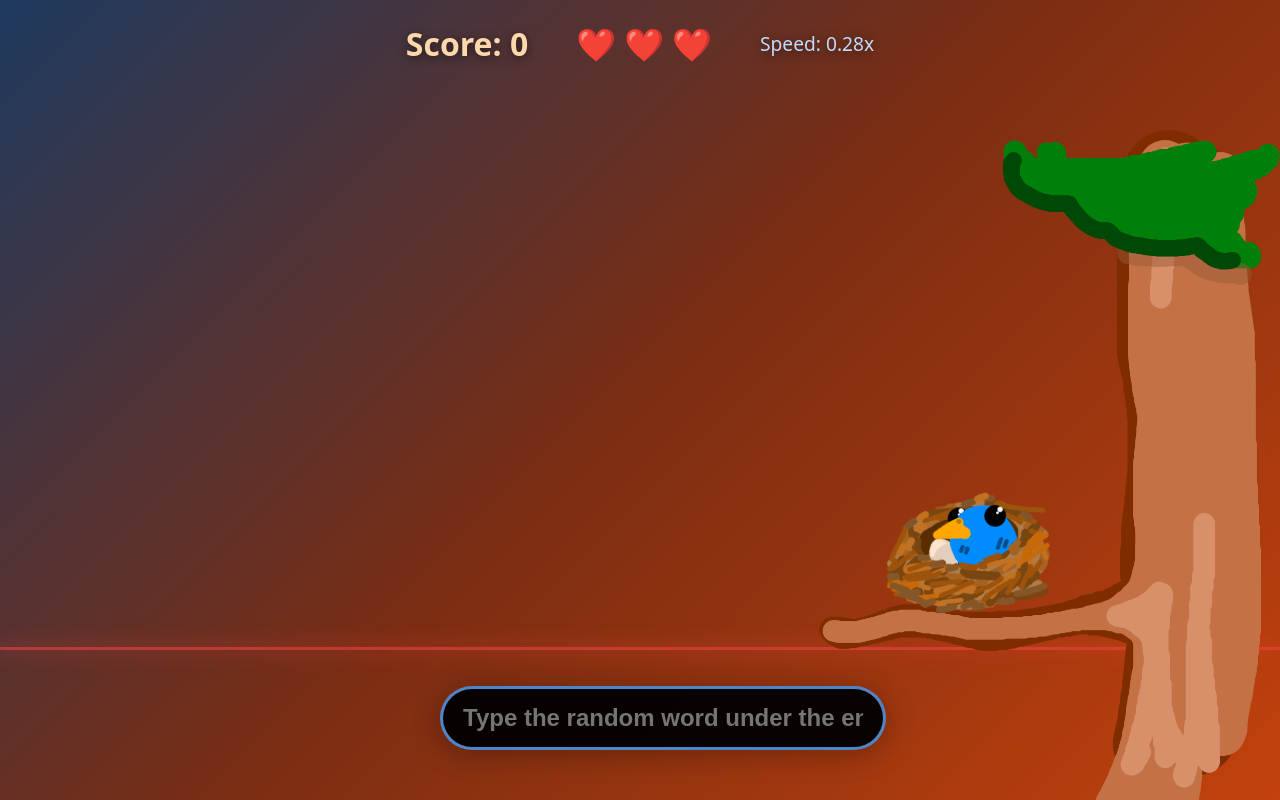
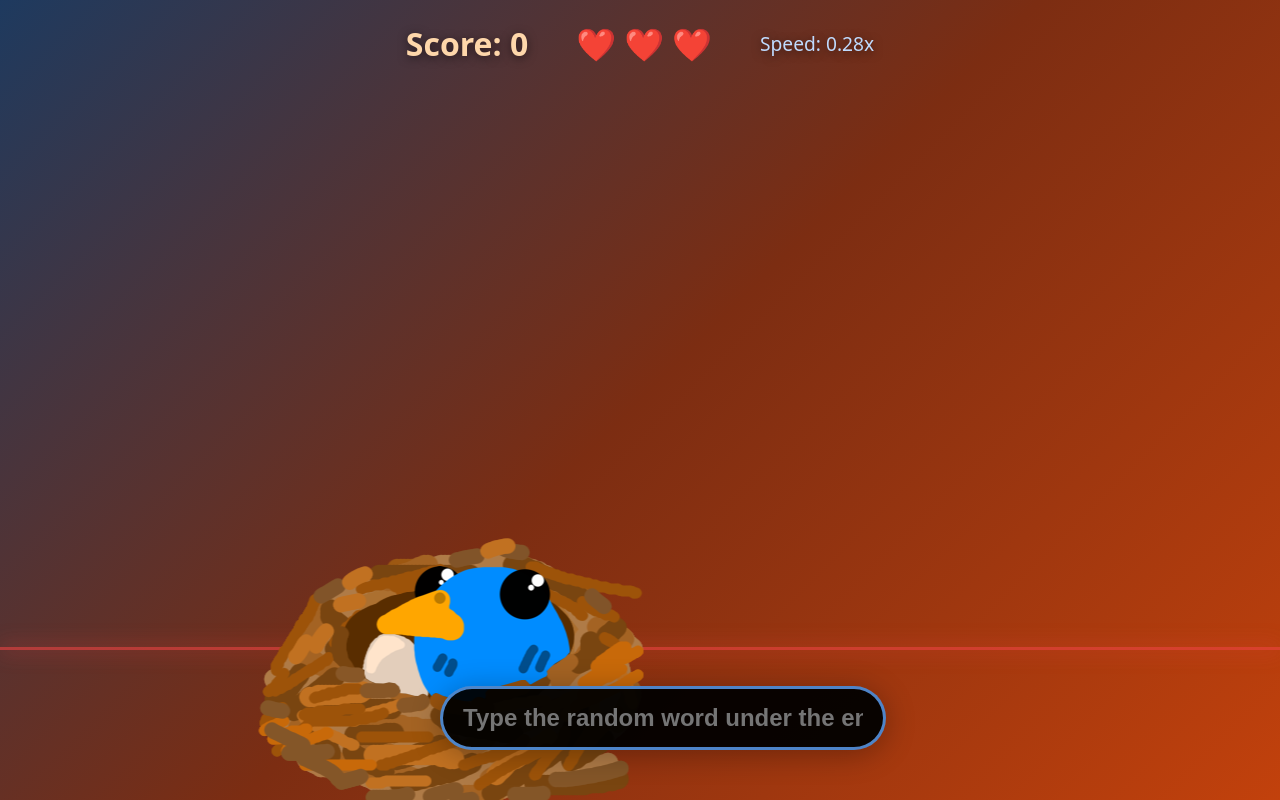
Before and after one commit to MohamadRef/mmy, a React (Vite) app: page / in a window 1280 px wide. Both pictures are taken after a click on the button "Game". Built offline with nearby package versions, Linux system fonts and the light colour scheme.

Commit message:
Final changes

```diff
--- a/src/App.tsx
+++ b/src/App.tsx
@@ -140,7 +140,7 @@ export default function App() {
               backgroundClip: "text",
             }}
           >
-            Epic Game
+            Nest Defence
           </h1>
 
           {/* Subtitle */}
--- a/src/Game.tsx
+++ b/src/Game.tsx
@@ -124,10 +124,13 @@ export default function Game() {
   // Game loop
   useEffect(() => {
     if (gameOver) return;
-  gameLoopRef.current = setInterval(() => {
+    gameLoopRef.current = setInterval(() => {
       setEnemies(prev => {
         const updated = prev.map(e => ({ ...e, y: e.y + speed }));
-        const crossed = updated.filter(e => e.y > 100);
+        // Calculate threshold as a percentage of game area height
+        const thresholdPx = window.innerHeight - 250; // 250px from bottom
+        const thresholdPct = (thresholdPx / window.innerHeight) * 100;
+        const crossed = updated.filter(e => e.y > thresholdPct);
         if (crossed.length > 0) {
           setHearts(h => {
             const nh = h - crossed.length;
@@ -135,7 +138,7 @@ export default function Game() {
             return Math.max(0, nh);
           });
         }
-        return updated.filter(e => e.y <= 100);
+        return updated.filter(e => e.y <= thresholdPct);
       });
     }, 16);
     return () => {
@@ -233,21 +236,19 @@ export default function Game() {
           }}
         >
           <div ref={treeWrapRef} style={{ position: 'relative', width: TREE_WIDTH_CSS }}>
-            <img
-              src={TreeImg}
-              alt="Tree"
-              style={{ width: '100%', height: 'auto', display: 'block', objectFit: 'contain' }}
-            />
+
             <img
               src={FullNestImg}
               alt="Bird in Nest"
               style={{
                 position: 'absolute',
-                left: `${NEST_ANCHOR.leftPct}%`,
-                top: `${NEST_ANCHOR.topPct}%`,
-                width: `${NEST_ANCHOR.widthPct}%`,
-                height: 'auto',
-                transform: NEST_TRANSFORM,
+                bottom: '50px',
+                left: '-80%',
+                transform: 'translateX(-50%)',
+                zIndex: 20,
+                display: 'flex',
+                flexDirection: 'column',
+                alignItems: 'center'
               }}
             />
           </div>
```
